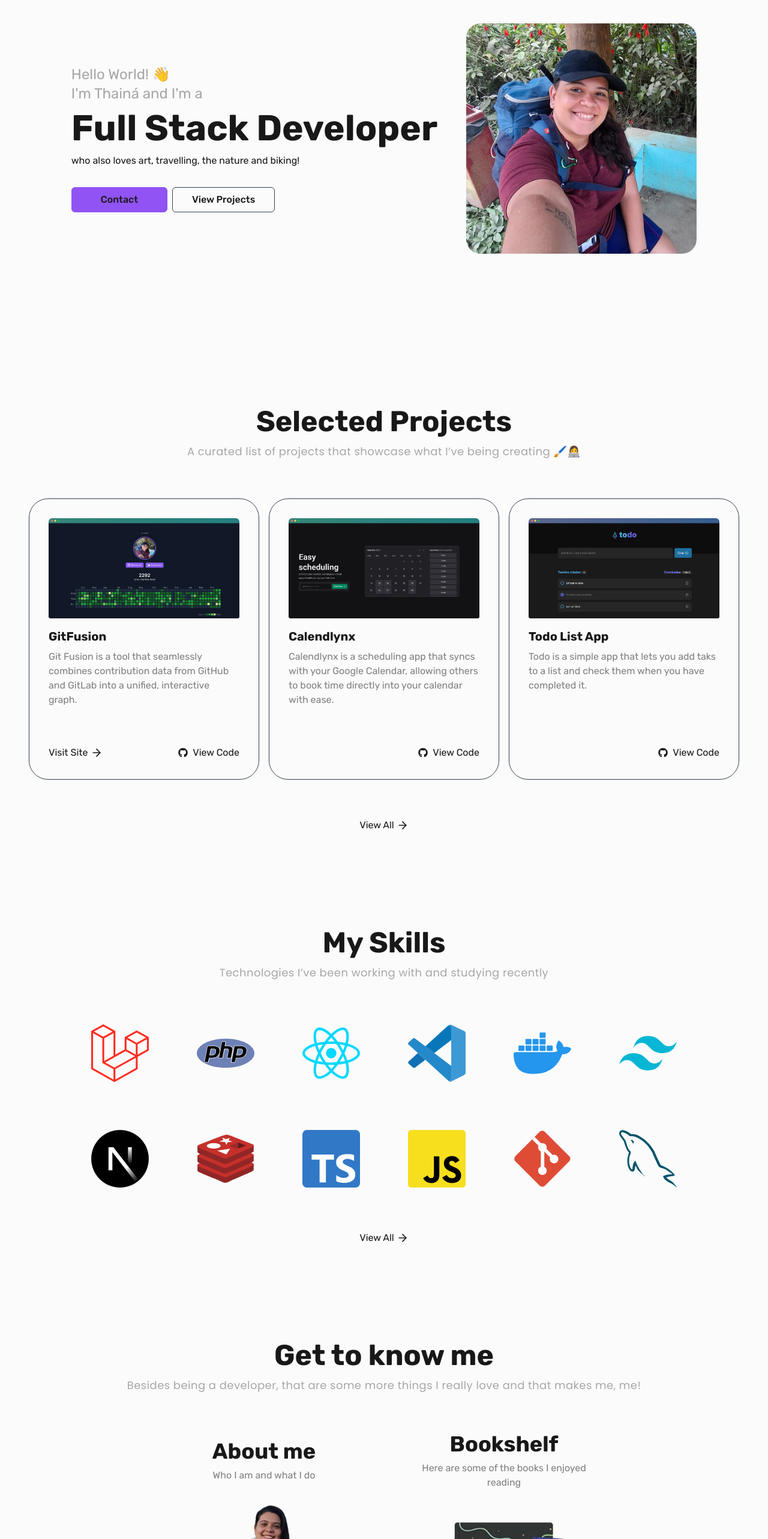
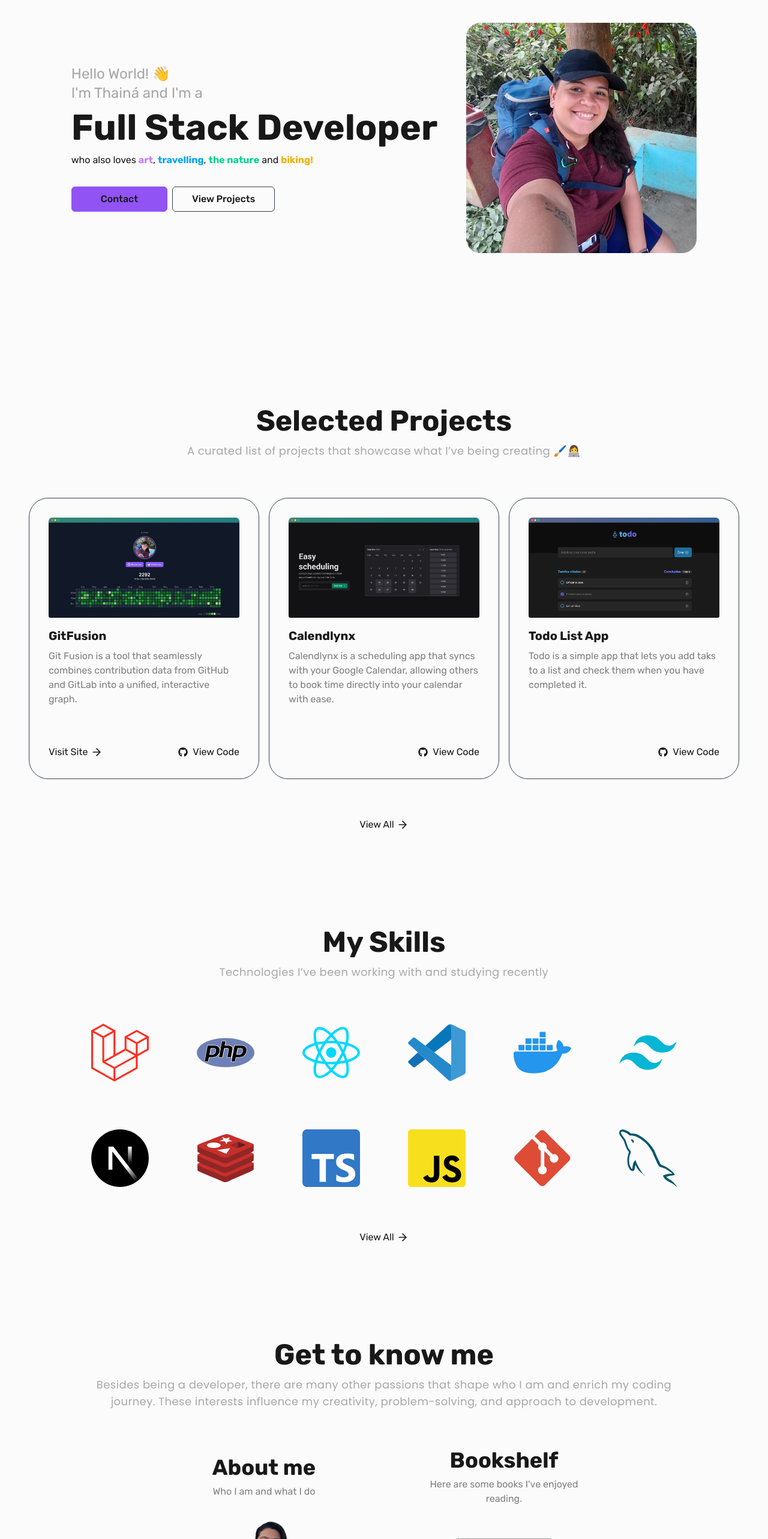
Before and after one commit to thainapires/portfolio-thainapires, a Next.js app: page / in a window 1280 px wide. Shown: the part 234-2800 px from the top of the page at 60% size. Built offline with nearby package versions, Linux system fonts and the light colour scheme.

Commit message:
feat(WIP): start of about me page and some ui adjustments

```diff
--- a/src/app/about-me/page.tsx
+++ b/src/app/about-me/page.tsx
@@ -1,7 +1,23 @@
 export default function AboutMe() {
   return (
-    <div className="main">
-        <h1>About me</h1>
-    </div>
+    <main className="flex flex-col items-center justify-center">
+        <div className="mt-44 w-full max-w-6xl mb-12">
+          <h1 className="text-5xl lg:text-6xl font-bold text-center md:text-start pb-3 text-zinc-100">A little bit more about me</h1>
+          <span className="text-gray-500">Lorem ipsum lorem impsum lorem</span>
+        </div>
+        <div className="h-[1px] w-full bg-black/10 dark:bg-white/10"></div>
+        <div className=" w-full max-w-6xl mt-12">
+          <div className="pb-12">
+            <div className="font-bold text-xl pb-5">Who I am</div>
+            <div className="text-foreground/80">I'm Thainá (pronounced "Tienah"), a Full Stack Web Developer who believes in the perfect blend of code and creativity. I'm based in Rio de Janeiro, Brazil 🇧🇷</div>
+          </div>
+
+          <div className="pb-12">
+            <div className="font-bold text-xl pb-5">What I do</div>
+            <div className="text-foreground/80">Currently I'm working as a Full Stack Developer at @Rede Parcerias, a company that makes advantages clubs for corporate clients.</div>
+          </div>
+
+        </div>
+    </main>
   );
 }
--- a/src/app/components/cards/about-me-cards.tsx
+++ b/src/app/components/cards/about-me-cards.tsx
@@ -8,6 +8,7 @@ export function AboutMeCards() {
     <div className="grid grid-cols-2 mx-6 lg:mx-0 mt-10 gap-5 md:gap-4">
         {aboutMeTopics.map((topic) => (
           <AboutMeCard
+            key={topic.id}
             name={topic.name}
             description={topic.description}
             image={topic.image}
--- a/src/app/components/cards/project-card.tsx
+++ b/src/app/components/cards/project-card.tsx
@@ -24,12 +24,12 @@ export function ProjectCard({name, description, image, link, github_link}: Proje
         </div>
         <div className={`flex ${link ? 'justify-between' : 'justify-end'}`}>
           {link && (
-            <a href={link} target="_blank" className="flex gap-1 items-center cursor-pointer">
-              <span >Visit Site</span>
+            <a href={link} target="_blank" className="flex gap-1 items-center cursor-pointer hover:text-primary">
+              <span>Visit Site</span>
               <ArrowRight className="w-5 h-5"/>
             </a>
           )}
-          <a href={github_link} target="_blank" className="flex gap-2 items-center cursor-pointer">
+          <a href={github_link} target="_blank" className="flex gap-2 items-center cursor-pointer hover:text-primary">
             <FaGithub className="w-4 h-4"/>
             <span>View Code</span>
           </a>
--- a/src/app/components/layout/header.tsx
+++ b/src/app/components/layout/header.tsx
@@ -18,9 +18,8 @@ export function Header() {
     ];
 
     return (
-        <header className="border-b border-gray-700 py-8 px-10 xl:px-18 sticky">
-            <div className="flex items-center justify-between gap-6 lg:gap-12">
-                <div className="flex items-center justify-between w-full gap-6">
+        <header className="flex items-center justify-center py-8 px-10 xl:px-18 bg-card/30">
+                <div className="flex items-center justify-between w-full max-w-6xl">
                     <Link href="/" className="flex items-center gap-2">
                         <Palette className="h-6 w-6 text-primary" />
                         <span className="font-bold text-lg lg:text-2xl">Thainá Pires</span>
@@ -36,9 +35,8 @@ export function Header() {
                                 {item.name}
                             </Link>
                         ))}
+                        <ThemeToggle />
                     </nav>
-                </div>
-                <ThemeToggle />
             </div>
         </header>
     )
--- a/src/app/database/about-me-data.ts
+++ b/src/app/database/about-me-data.ts
@@ -8,19 +8,19 @@ export const aboutMeTopics = [
     {
         id: 2,
         name: "Bookshelf",
-        description: "Here are some of the books I enjoyed reading",
+        description: "Here are some books I've enjoyed reading.",
         image: "/about-me/books2.png",
     },
     {
         id: 3,
         name: "Creativivity",
-        description: "I love to express through art.",
+        description: "I love expressing myself through art.",
         image: "/about-me/art.png",
     },
     {
         id: 4,
         name: "Wanderlust",
-        description: "I love travelling and learning more about new cultures.",
+        description: "I'm passionate about travelling and exploring new cultures.",
         image: "/about-me/wanderlust.png",
     },
 ];
--- a/src/app/page.tsx
+++ b/src/app/page.tsx
@@ -1,3 +1,5 @@
+'use client';
+
 import { ArrowRight } from "lucide-react";
 import Image from "next/image";
 import { FaGithub, FaLinkedin } from "react-icons/fa";
@@ -14,10 +16,10 @@ export default function Home() {
               <h3 className="text-xl lg:text-2xl text-[#A7A7A7]">Hello World! 👋</h3>
               <h3 className="text-xl lg:text-2xl text-[#A7A7A7] pb-3">I'm Thainá and I'm a</h3>
               <h1 className="text-5xl lg:text-6xl font-bold text-center md:text-start pb-3">Full Stack Developer</h1>
-              <span className="text-md">who also loves art, travelling, the nature and biking!</span>
+              <span className="text-md text-center md:text-start max-w-4/5 md:max-w-fit">who also loves <span className="text-purple-400 font-bold">art</span>, <span className="text-sky-500 font-bold">travelling</span>, <span className="text-emerald-400 font-bold">the nature</span> and <span className="text-yellow-500 font-bold">biking!</span></span>
               <div className="flex md:flex-col lg:flex-row gap-2 pt-8">
-                <button className="md:w-full lg:w-fit bg-primary py-2 px-8 md:px-12 border border-primary rounded-md font-medium cursor-pointer text-sm md:text-base">Contact</button>
-                <button className="md:w-full lg:w-fit py-2 px-3 md:px-8 border border-gray-700 rounded-md font-medium cursor-pointer text-sm md:text-base">View Projects</button>
+                <a href="/contact" className="md:w-full lg:w-fit bg-primary py-2 px-8 md:px-12 border border-primary rounded-md font-medium cursor-pointer text-sm md:text-base">Contact</a>
+                <a href="/projects" className="md:w-full lg:w-fit py-2 px-3 md:px-8 border border-gray-700 rounded-md font-medium cursor-pointer text-sm md:text-base">View Projects</a>
               </div>
             </div>
             <div className="hidden md:flex justify-center items-center max-w-xs max-h-xs xl:max-h-sm xl:max-w-sm">
@@ -38,7 +40,7 @@ export default function Home() {
             <div className="py-16">
               <ProjectsCards />
             </div>
-            <a href="/" className="flex gap-1 items-center cursor-pointer">
+            <a href="/projects" className="flex gap-1 items-center cursor-pointer hover:text-primary">
               <span >View All</span>
               <ArrowRight className="w-5 h-5"/>
             </a>
@@ -49,6 +51,7 @@ export default function Home() {
             <div className="grid grid-cols-4 lg:grid-cols-6 items-center gap-8 md:gap-20 py-18">
               {techStack.map((tech) => (
                 <Image
+                  key={tech.id}
                   src={tech.src}
                   width={100}
                   height={100}
@@ -57,27 +60,32 @@ export default function Home() {
                 />
               ))}
             </div>
-            <a href="/" className="flex gap-1 items-center cursor-pointer">
+            <a href="/skills" className="flex gap-1 items-center cursor-pointer hover:text-primary">
               <span >View All</span>
               <ArrowRight className="w-5 h-5"/>
             </a>
           </section>
           <section id="about-me-section" className="flex flex-col items-center justify-center py-20 bg-muted-background">
             <h2 className="text-3xl md:text-5xl font-bold mb-3">Get to know me</h2>
-            <p className="text-[#A7A7A7] md:text-lg max-w-4/5 text-center font-poppins tracking-wide">Besides being a developer, that are some more things I really love and that makes me, me!</p>
+            <p className="text-[#A7A7A7] md:text-lg max-w-4/5 text-center font-poppins tracking-wide">Besides being a developer, there are many other passions that shape who I am and enrich my coding journey. These interests influence my creativity, problem-solving, and approach to development.</p>
             <AboutMeCards />
           </section>
           <section id="get-in-touch-section" className="flex flex-col items-center justify-center py-20">
             <h2 className="text-3xl md:text-5xl font-bold mb-3">Contact</h2>
-            <p className="text-[#A7A7A7] md:text-lg max-w-4/5 text-center font-poppins tracking-wide">Places where you can find me!</p>
+            <p className="text-[#A7A7A7] md:text-lg max-w-4/5 text-center font-poppins tracking-wide">Here's where you can find me!</p>
             <div className="flex gap-4 mt-10">
-              <a href="https://linkedin.com/in/thainapires" target="_blank" className="transition-transform transform hover:scale-110">
+              <a href="https://linkedin.com/in/thainapires" target="_blank" className="transition-transform transform cursor-pointer hover:scale-110">
                 <FaLinkedin className="w-14 h-auto text-zinc-300 hover:text-sky-600"/>
               </a>
-              <a href="/" target="_blank" className="transition-transform transform hover:scale-110">
+              <a
+                href="https://mail.google.com/mail/?view=cm&fs=1&to=thainaspiress@gmail.com&su=Let's Connect&body=Hi, Thainá! I'd love to get in touch!"
+                target="_blank"
+                rel="noopener noreferrer"
+                className="transition-transform transform hover:scale-110 cursor-pointer"
+              >
                 <IoMdMail className="w-14 h-auto text-zinc-300 hover:text-red-600"/>
               </a>
-              <a href="https://github.com/thainapires" target="_blank" className="transition-transform transform hover:scale-110">
+              <a href="https://github.com/thainapires" target="_blank" className="transition-transform transform cursor-pointer hover:scale-110">
                 <FaGithub className="w-14 h-auto text-zinc-300 hover:text-[#5C6BC0]"/>
               </a>
             </div>
--- /dev/null
+++ b/src/app/skills/page.tsx
@@ -0,0 +1,7 @@
+export default function AboutMe() {
+    return (
+      <div className="main">
+          skills
+      </div>
+    );
+  }
```
